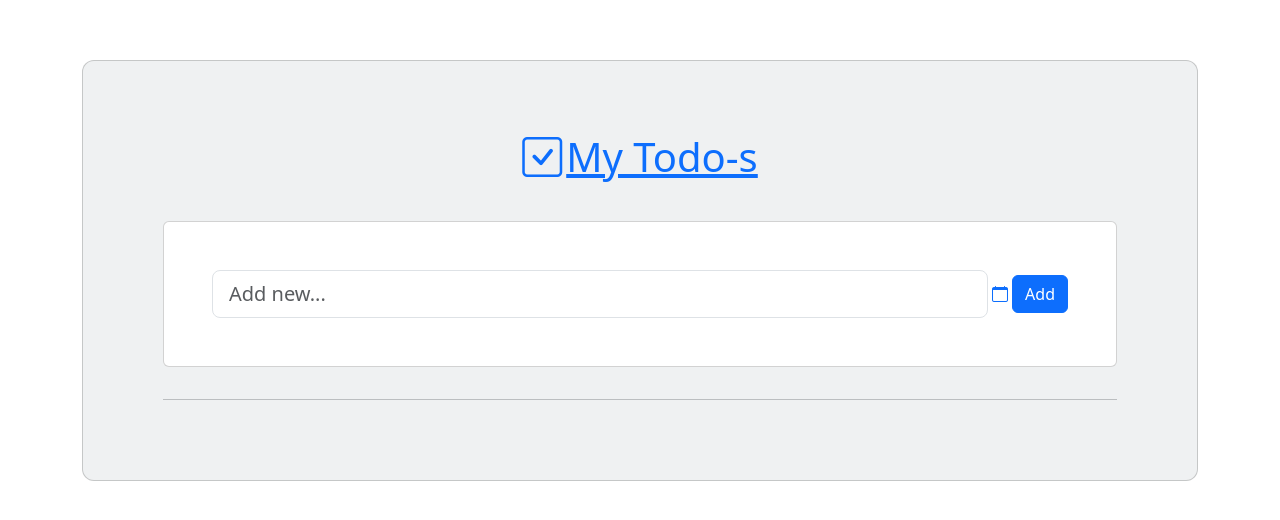
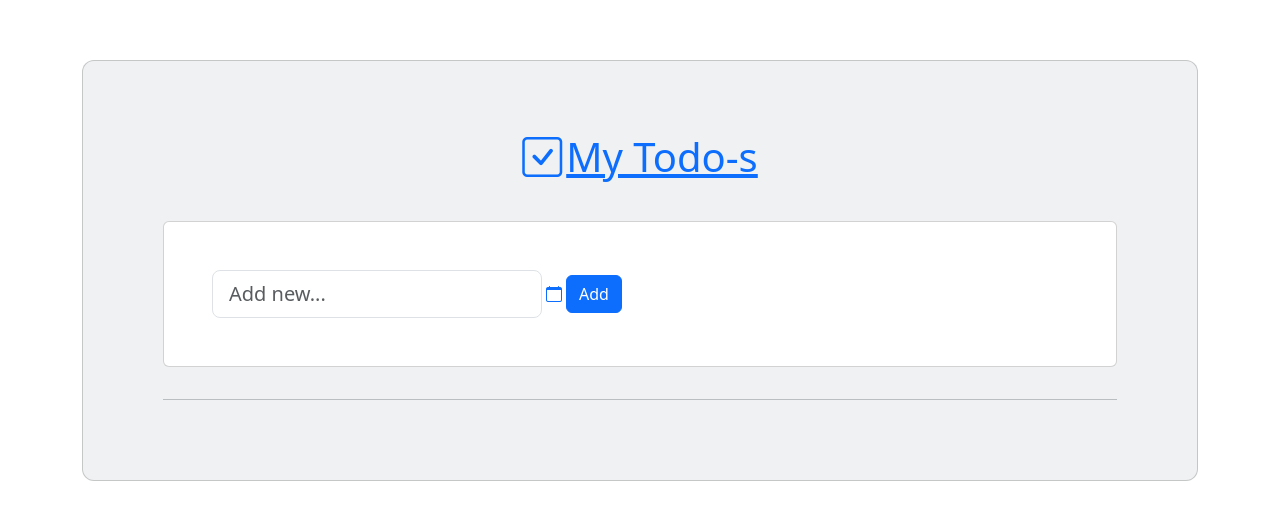
Before and after one commit to BenjaminAJ/todoList-react, a React (Vite) app: page / in a window 1280 px wide. Shown: the part 162-682 px from the top of the page. Built offline with nearby package versions, Linux system fonts and the light colour scheme.

Commit message:
Implemented form handling using Formik for Todo input.

```diff
--- a/package.json
+++ b/package.json
@@ -11,10 +11,12 @@
   },
   "dependencies": {
     "@reduxjs/toolkit": "^1.9.6",
+    "formik": "^2.4.5",
     "react": "^18.2.0",
     "react-dom": "^18.2.0",
     "react-redux": "^8.1.2",
-    "react-router-dom": "^6.16.0"
+    "react-router-dom": "^6.16.0",
+    "yup": "^1.3.2"
   },
   "devDependencies": {
     "@types/react": "^18.2.15",
--- a/src/components/Todo/Todo.jsx
+++ b/src/components/Todo/Todo.jsx
@@ -3,21 +3,32 @@ import { Link } from 'react-router-dom'
 import TodoList from './TodoList'
 import { useDispatch } from 'react-redux'
 import { addtodo } from '../../redux/ReduxRequest/Todo'
+import { useFormik } from 'formik'
 
 const Todo = () => {
-  const [data, setdata] = useState()
   const [loading, setloading] = useState(false)
 
   const dispatch = useDispatch();
 
+  const onSubmit = ()=>{
+    handleChangeaddTodo()
+  }
+  const {values, handleChange, handleBlur} = useFormik({
+    initialValues:{
+      title: ''
+    },
+    onSubmit
+  })
+
 
   const handleChangeaddTodo = ()=>{
     setloading(true)
-    dispatch(addtodo(data))
+    dispatch(addtodo(values.title))
     setTimeout(() => {
       setloading(false)
     }, 500);
   }
+  console.log(values.title);
   return (
     <div>
       <section className="vh-100">
@@ -36,8 +47,10 @@ const Todo = () => {
                     <div className="card">
                       <div className="card-body">
                         <div className="d-flex flex-row align-items-center">
-                          <input onChange={(e) => setdata(e.target.value)} type="text" className="form-control form-control-lg" id="exampleFormControlInput1"
+                          <form action="">
+                          <input onChange={handleChange} value={values.title} onBlur={handleBlur} name='title' type="text" className="form-control form-control-lg" id="exampleFormControlInput1"
                             placeholder="Add new..." />
+                          </form>
                           <Link to="#!" data-mdb-toggle="tooltip" title="Set due date"><i className="bi bi-calendar ms-1 me-1"></i></Link>
                           <div>
                             <button disabled={loading} onClick={handleChangeaddTodo}  type="button" className="btn btn-primary">{loading ? 'Loading...' : 'Add'}</button>
--- a/src/components/Todo/TodoList.jsx
+++ b/src/components/Todo/TodoList.jsx
@@ -15,6 +15,9 @@ const TodoList = () => {
 
     const handleDelete = (title)=>{
         dispatch(deleteTodo(title))
+    }
+
+    const handleEdit = (title,i)=>{ //Todo: edit todo
     }
 
   return (
@@ -40,7 +43,7 @@ const TodoList = () => {
           </Link>
               <li className="list-group-item ps-3 pe-0 py-1 rounded-0 border-0 bg-transparent">
                 <div className="d-flex flex-row justify-content-end mb-1">
-                  <Link to="#!" className="text-info" data-mdb-toggle="tooltip" title="Edit todo"><i
+                  <Link to="#!" className="text-info" onClick={(e) =>{handleEdit(todo.title,i)}} data-mdb-toggle="tooltip" title="Edit todo"><i
                       className="bi bi-pencil-square me-3"></i></Link>
                   <Link to="#!" className="text-danger" data-mdb-toggle="tooltip" onClick={(event)=>handleDelete(todo.title)} title="Delete todo"><i
                       className="bi bi-trash"></i></Link>
```
Also changed, not shown: 1 other file (tests, documents, lock files or other folders).
